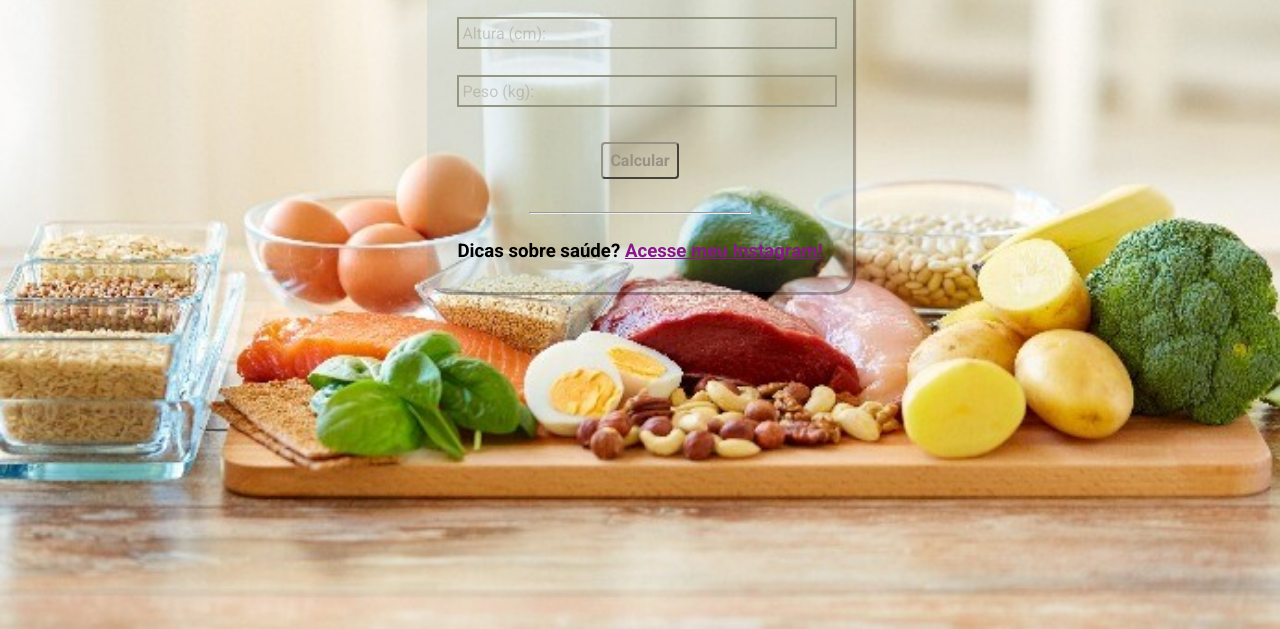
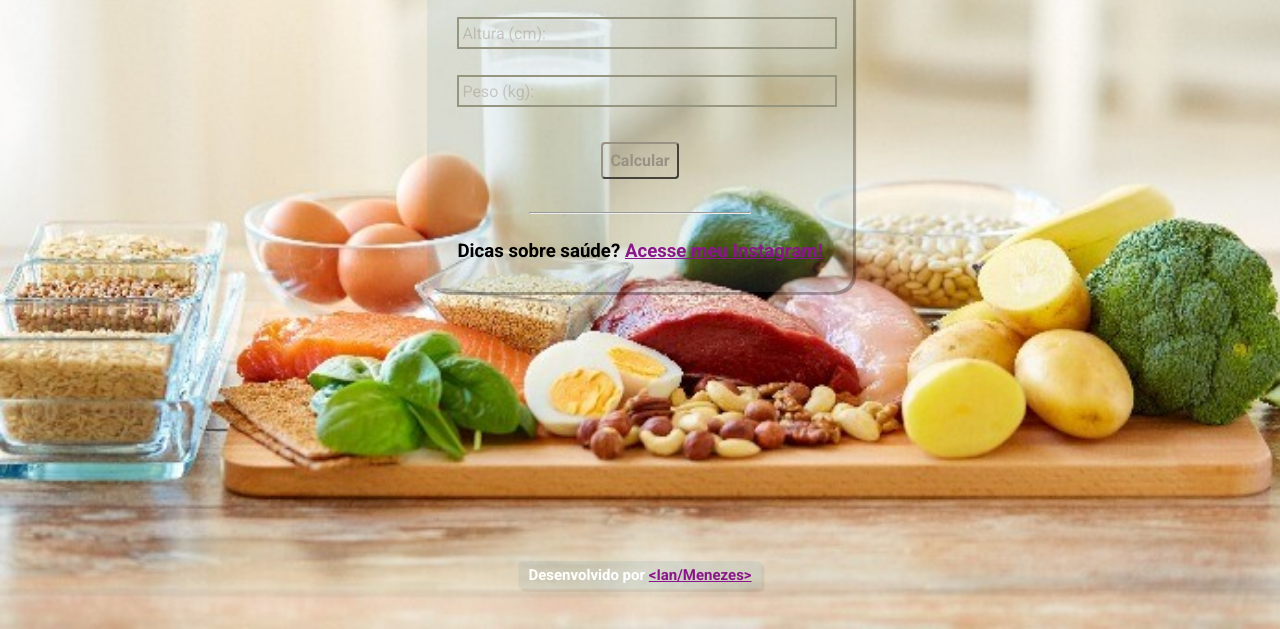
Before and after one commit to ianmenezesss/Calculadora-IMC, a plain HTML site: page index.html in a window 1280 px wide. Shown: the part 171-800 px from the top of the page. Drawn offline with Linux system fonts and the light colour scheme.

Commit message:
Adicionando Marca

```diff
--- a/assets/css/home.css
+++ b/assets/css/home.css
@@ -120,3 +120,18 @@ button{
   a:hover{
     color: #9f0fc4;
   }
+
+  .footer-text {
+    position: absolute;
+    bottom: 40px; /* Ajusta a distância da parte inferior da tela */
+    left: 50%;
+    transform: translateX(-50%);
+    font-size: 15px;
+    color: #ffffff; /* Cor do texto branca */
+    font-weight: bold;
+    text-align: center;
+    padding: 5px 10px; /* Espaçamento ao redor do texto */
+    border-radius: 5%; /* Bordas arredondadas */
+    background-color: rgba(98, 151, 163, 0.125); /* Fundo preto semi-transparente */
+    box-shadow: 3px 3px 1px 0px #00000010;
+}
--- a/index.html
+++ b/index.html
@@ -31,7 +31,9 @@
 
             <p>Dicas sobre saúde? <a href="https://www.instagram.com/jv.estudnutri/">Acesse meu Instagram!</a> </p>
 
-
+            <div class="footer-text">
+                Desenvolvido por <a href="https://www.linkedin.com/in/ianmenezesss/">&lt;Ian/Menezes&gt;</a>
+            </div>
 
 
 
```
